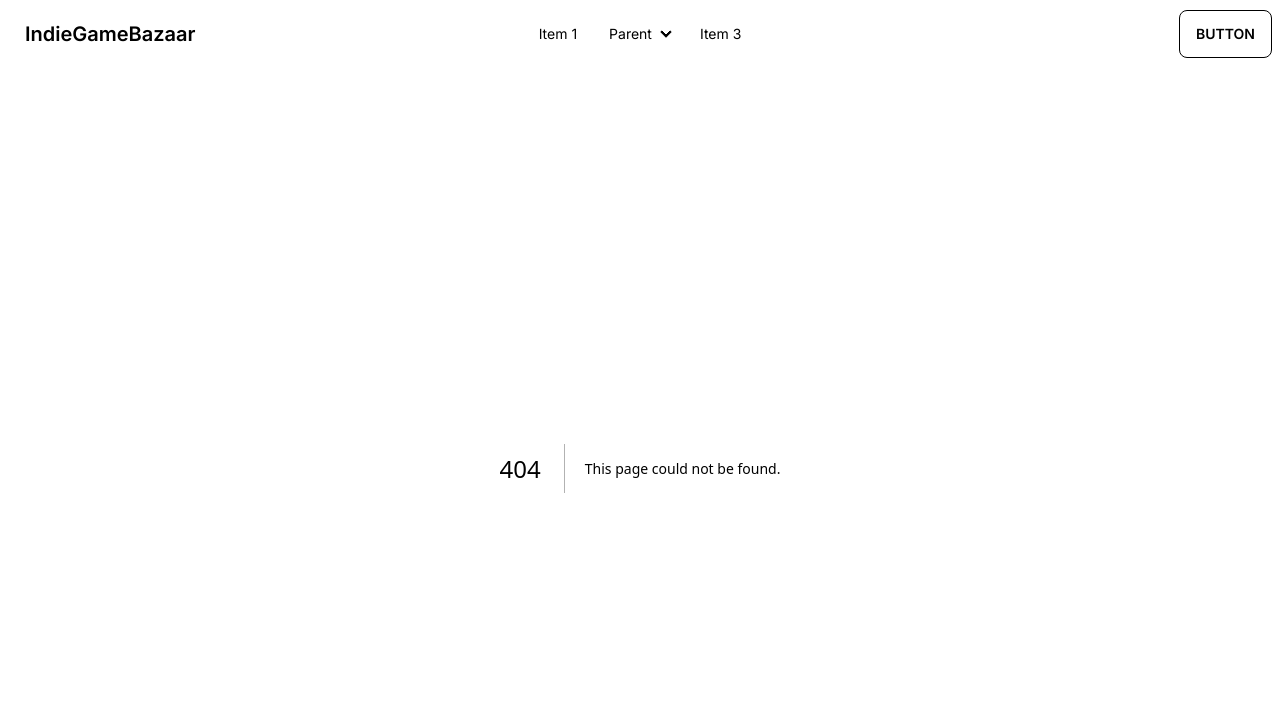
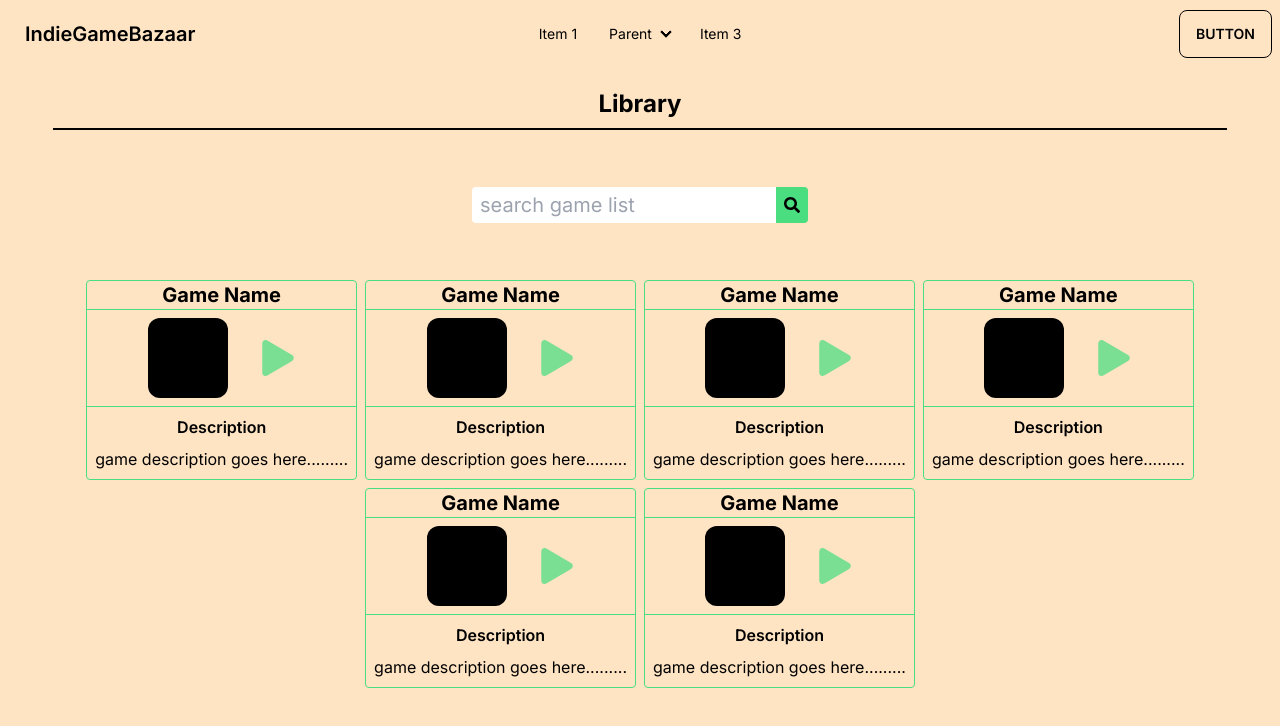
Before and after one commit to wesleywil/game-store, a Next.js app: page /gamer/list in a window 1280 px wide. Before the commit this address had no page. Shown: the top 726 px of the page. Built offline with nearby package versions, Linux system fonts and the light colour scheme.

Commit message:
added gamer and developer list pages to show all games published and all games that the user has

```diff
--- /dev/null
+++ b/src/app/developer/list/page.tsx
@@ -0,0 +1,56 @@
+import Container from "@/components/container/container.component";
+import PublishItem from "@/components/publish_item/publish_item.component";
+
+export default function List() {
+  return (
+    <Container>
+      <h1 className="w-11/12 mx-auto  pb-2 text-center text-2xl font-bold border-b-2 border-black">
+        Published
+      </h1>
+      <div className="flex flex-col md:flex-row md:flex-wrap items-center justify-center gap-2">
+        <PublishItem
+          id="0"
+          img=""
+          name="Game Name"
+          description="game description goes here..."
+          price={450.5}
+        />
+        <PublishItem
+          id="0"
+          img=""
+          name="Game Name"
+          description="game description goes here..."
+          price={450.5}
+        />
+        <PublishItem
+          id="0"
+          img=""
+          name="Game Name"
+          description="game description goes here..."
+          price={450.5}
+        />
+        <PublishItem
+          id="0"
+          img=""
+          name="Game Name"
+          description="game description goes here..."
+          price={450.5}
+        />
+        <PublishItem
+          id="0"
+          img=""
+          name="Game Name"
+          description="game description goes here..."
+          price={450.5}
+        />
+        <PublishItem
+          id="0"
+          img=""
+          name="Game Name"
+          description="game description goes here..."
+          price={450.5}
+        />
+      </div>
+    </Container>
+  );
+}
--- /dev/null
+++ b/src/app/gamer/list/page.tsx
@@ -0,0 +1,52 @@
+import Container from "@/components/container/container.component";
+import GamerItem from "@/components/gamer_item/gamer_item.component";
+import GamerListSearch from "@/components/gamer_list_search/gamer_list_search.component";
+
+export default function List() {
+  return (
+    <Container>
+      <h1 className="w-11/12 mx-auto  pb-2 text-center text-2xl font-bold border-b-2 border-black">
+        Library
+      </h1>
+      <GamerListSearch />
+      <div className="mt-4 flex flex-col md:flex-row md:flex-wrap items-center justify-center gap-2">
+        <GamerItem
+          id="0"
+          img=""
+          name="Game Name"
+          description="game description goes here........."
+        />
+        <GamerItem
+          id="0"
+          img=""
+          name="Game Name"
+          description="game description goes here........."
+        />
+        <GamerItem
+          id="0"
+          img=""
+          name="Game Name"
+          description="game description goes here........."
+        />
+        <GamerItem
+          id="0"
+          img=""
+          name="Game Name"
+          description="game description goes here........."
+        />
+        <GamerItem
+          id="0"
+          img=""
+          name="Game Name"
+          description="game description goes here........."
+        />
+        <GamerItem
+          id="0"
+          img=""
+          name="Game Name"
+          description="game description goes here........."
+        />
+      </div>
+    </Container>
+  );
+}
--- /dev/null
+++ b/src/components/gamer_item/gamer_item.component.tsx
@@ -0,0 +1,31 @@
+import { FaPlay } from "react-icons/fa";
+
+type GamerItemProps = {
+  id: string;
+  img: string;
+  name: string;
+  description: string;
+};
+
+const GamerItem = ({ id, img, name, description }: GamerItemProps) => {
+  return (
+    <div className="flex flex-col items-center justify-center border border-green-400 rounded">
+      <h1 className="w-full font-bold text-xl text-black text-center border-b border-green-400">
+        {name}
+      </h1>
+      <div className="self-center p-2 flex justify-center items-center gap-8 ">
+        <div className="w-20 h-20 bg-black rounded-xl"></div>
+
+        <div className="grow animate-pulse self-center flex flex-col justify-center items-center gap-2 text-4xl text-green-400 ">
+          <FaPlay className="self-center" />
+        </div>
+      </div>
+      <div className="p-2 flex flex-col gap-2 border-t border-green-400">
+        <h2 className="text-center font-semibold">Description</h2>
+        <p>{description}</p>
+      </div>
+    </div>
+  );
+};
+
+export default GamerItem;
--- /dev/null
+++ b/src/components/gamer_list_search/gamer_list_search.component.tsx
@@ -0,0 +1,18 @@
+import { FaSearch } from "react-icons/fa";
+
+const GamerListSearch = () => {
+  return (
+    <div className="mt-4 flex">
+      <input
+        type="text"
+        placeholder="search game list"
+        className="px-2 py-1 text-xl outline-0 rounded-l"
+      />
+      <button className="px-2 py-1 bg-green-400 hover:bg-green-600 rounded-r">
+        <FaSearch />
+      </button>
+    </div>
+  );
+};
+
+export default GamerListSearch;
--- /dev/null
+++ b/src/components/publish_item/publish_item.component.tsx
@@ -0,0 +1,36 @@
+type PublishItemProps = {
+  id: string;
+  img: string;
+  name: string;
+  description: string;
+  price: number;
+};
+
+const PublishItem = ({
+  id,
+  img,
+  name,
+  description,
+  price,
+}: PublishItemProps) => {
+  return (
+    <div className="p-2 flex justify-center items-center gap-4 border border-green-400 rounded">
+      <div className="w-12 h-12 bg-black rounded-full"></div>
+      <div className="flex flex-col justify-center text-left">
+        <h1 className="font-bold">{name}</h1>
+        <p className="text-xs">{description}</p>
+      </div>
+      {String(price).length > 4 ? (
+        <div className="text-xl">
+          <h1>$ {price}</h1>
+        </div>
+      ) : (
+        <div className="text-2xl">
+          <h1>$ {price}</h1>
+        </div>
+      )}
+    </div>
+  );
+};
+
+export default PublishItem;
```
